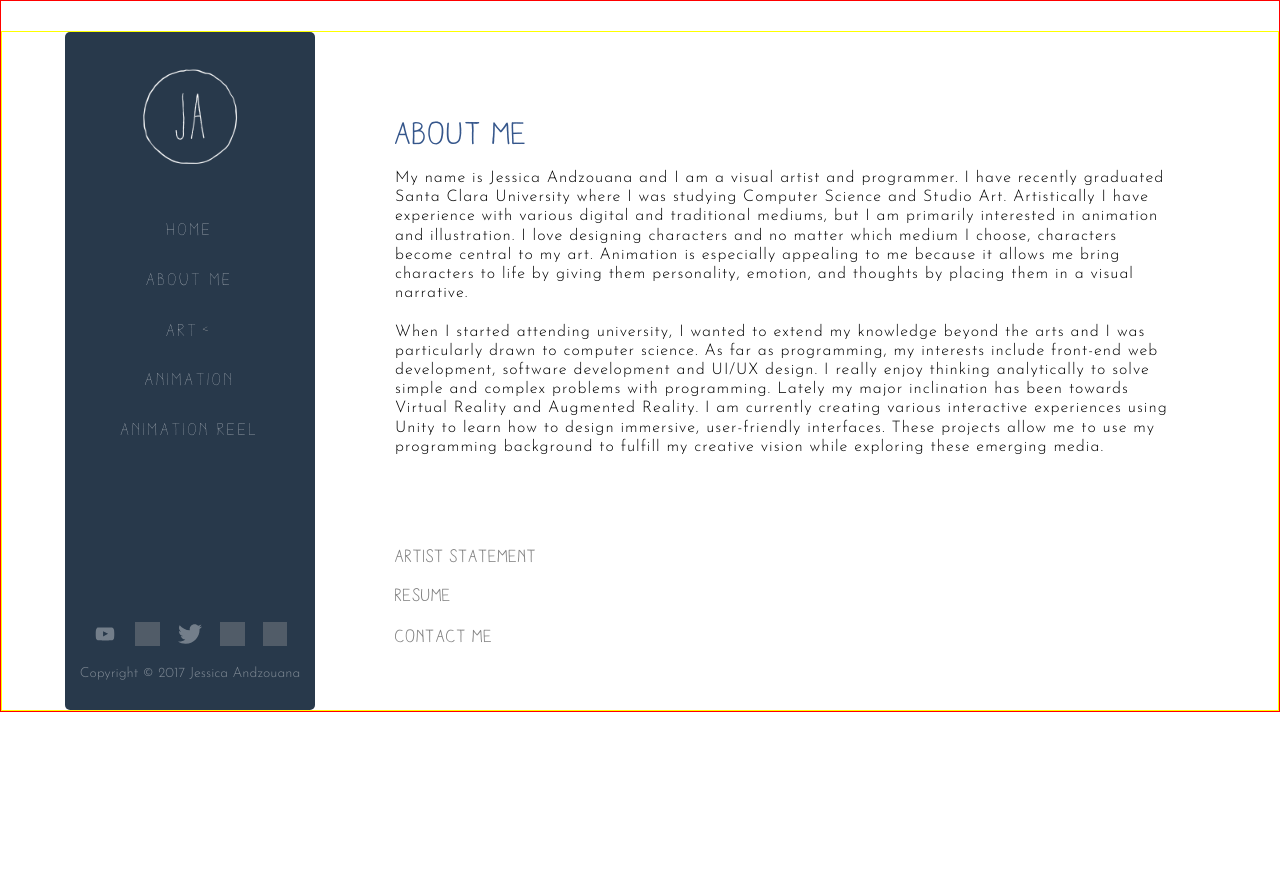
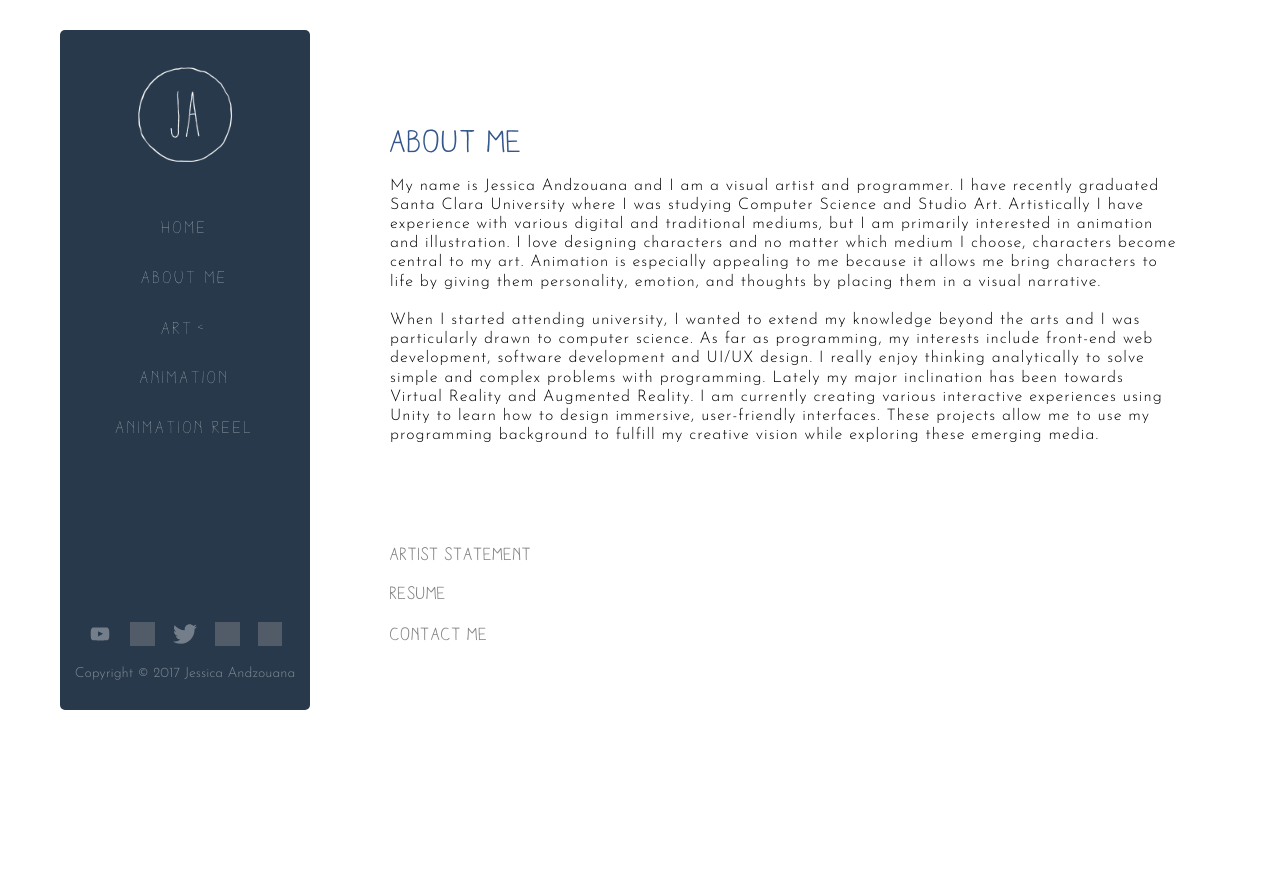
Before and after one commit to jandzouana/portfolio, a PHP site: page /about in a window 1280 px wide. Run offline with PHP 8.4, Linux system fonts and the light colour scheme; style sheets or scripts are compiled from the project's sources; grey boxes are pictures that could not be loaded.

Commit message:
Minor aesthetical changes
- change container size
- animation page
- font size home page
- font size about me page

```diff
--- a/sass/_variable.scss
+++ b/sass/_variable.scss
@@ -6,7 +6,7 @@ $btn-size: 60%;
 $page-header: 26px;
 
 $grid-size: 1000px;
-$page-width: 1500px;
+$page-width: 1200px;
 $page-height: 650px;
 $max-page-height: 900px;
 $page_padding_top: 30px;
--- a/sass/about.scss
+++ b/sass/about.scss
@@ -20,7 +20,7 @@
 		font-size: 2.75vh !important;
 	}
 	min-width: 320px;
-	max-width: 900px;
+	//max-width: 900px;
 }
 
 .about-container{
--- a/sass/animation.scss
+++ b/sass/animation.scss
@@ -8,6 +8,10 @@
 }
 #main-anim{
 	height: 100%;
+}
+
+.anim-title{
+	display: none;
 }
 
 .gallery{
@@ -60,7 +64,8 @@
 			p{
 				margin-top: 10px;
 				font-family: AracneRegular;
-				font-size: 130%;
+				font-size: 18px;
+				text-align: center;
 				&:hover{
 					color: orange;
 					transition: color 0.2s;
@@ -132,6 +137,9 @@
 		.anim-title{
 			height: 50px;
 			margin-top: 50px;
+			display: flex;
+			align-items: center;
+			margin-left: 10px;
 		}
 		.vid-list{
 			margin-left: 10px;
@@ -141,6 +149,10 @@
 			height: auto;
 			li{
 				margin-bottom: 20px;
+				p{
+					text-align: left;
+					margin-left: 2px;
+				}
 			}
 			div{
 				width: 100%;
--- a/sass/main.scss
+++ b/sass/main.scss
@@ -36,7 +36,6 @@
 
 body{
 	padding-top: $page_padding_top;
-  border: 1px solid red;
 }
 
 /*Additional classes*/
@@ -61,7 +60,6 @@ body{
 
 /*container for navigation and main content*/
 .container{
-  border: 1px solid yellow;
 	margin: auto;
 	margin-top: 0px;
 	//margin-bottom: 40px;
--- a/sass/screen.scss
+++ b/sass/screen.scss
@@ -238,7 +238,7 @@ soc 2 == social media icons in footer*/
 	/*Text for art navigation*/
 	h2, h3 {
 		font-family: AracneRegular;
-		font-size: 40px;
+		font-size: 36px !important;
 		text-decoration: none;
 		position: absolute;
 		left: 50%;
```
Also changed, not shown: stylesheets/about.css, stylesheets/animation.css, stylesheets/main.css, stylesheets/screen.css.
